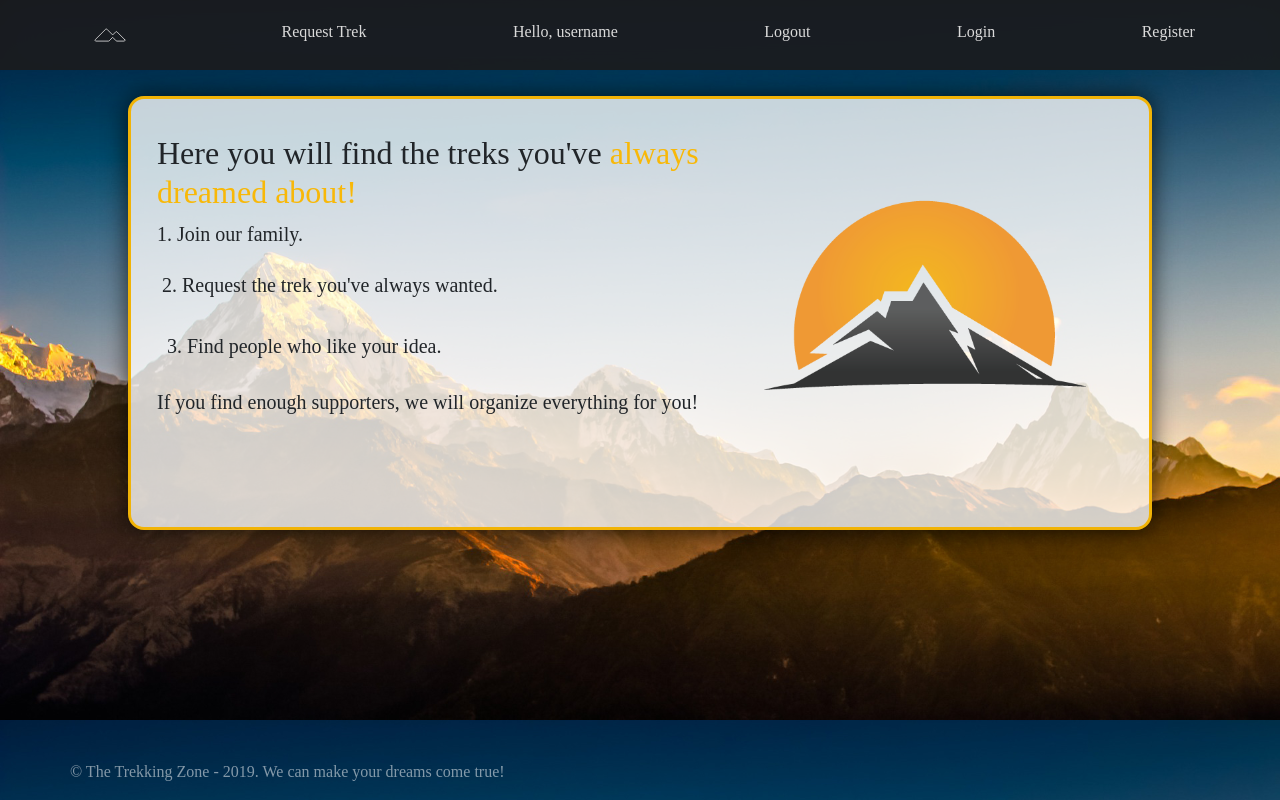
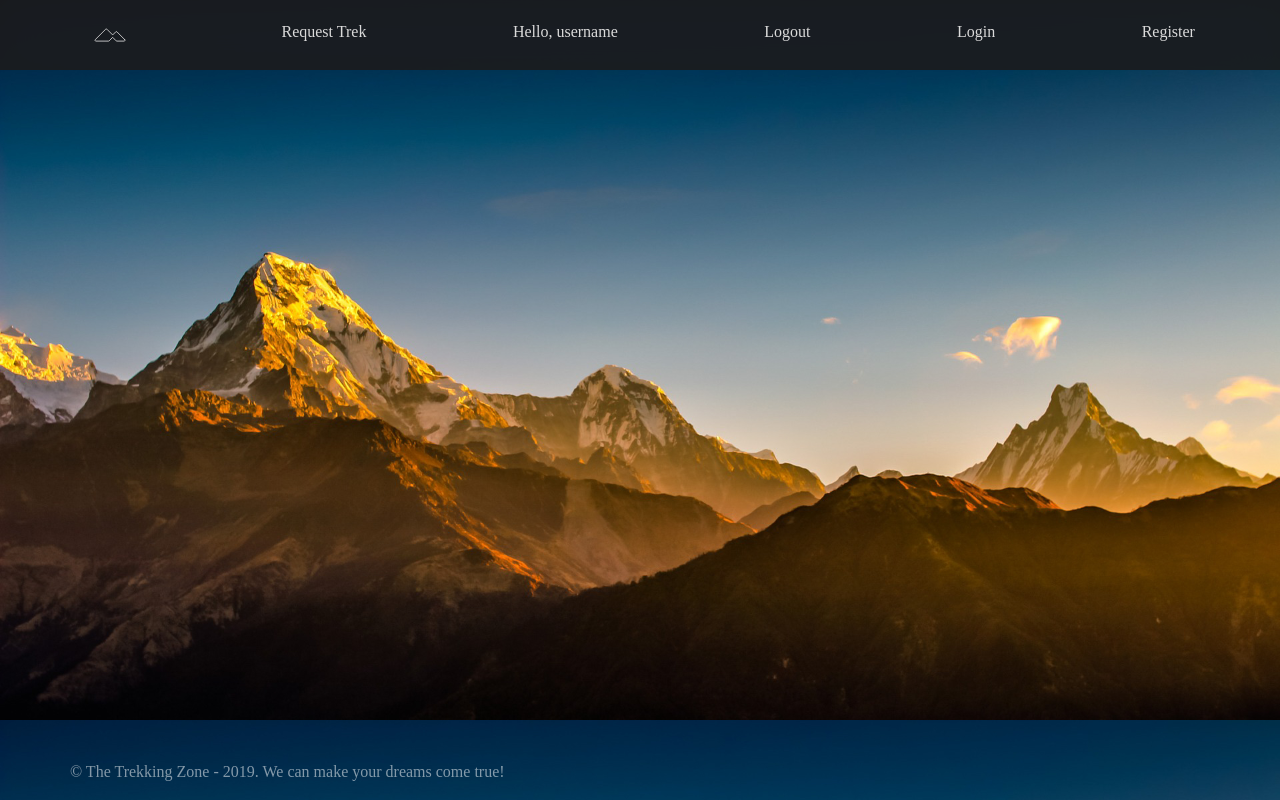
Before and after one commit to Vladimir-Petkov/TripAdventures, a React (Create React App) app: page /profile/1 in a window 1280 px wide. Built offline with nearby package versions, Linux system fonts and the light colour scheme; a web font is replaced by a local one.

Commit message:
adding routing to our app

```diff
--- a/package.json
+++ b/package.json
@@ -8,6 +8,7 @@
     "@testing-library/user-event": "^7.2.1",
     "react": "^16.13.1",
     "react-dom": "^16.13.1",
+    "react-router-dom": "^5.2.0",
     "react-scripts": "3.4.1"
   },
   "scripts": {
--- a/src/App.js
+++ b/src/App.js
@@ -1,15 +1,23 @@
 import React from 'react';
-import './App.module.css';
 import Header from './Components/Header/Header';
 import Footer from './Components/Footer/Footer';
 import Home from './Components/Home/Home';
+import {
+  BrowserRouter as Router,
+  Switch,
+  Route
+} from "react-router-dom";
 
-const App = () => {
+function App() {
   return (
     <div>
-      <Header />
-      <Home />
-      <Footer />
+      <Router>
+        <Header />
+        <Switch>
+          <Route path="/" exact component={Home} />
+        </Switch>
+        <Footer />
+      </Router>
     </div>
   );
 }
```
Also changed, not shown: 1 other file (tests, documents, lock files or other folders).
